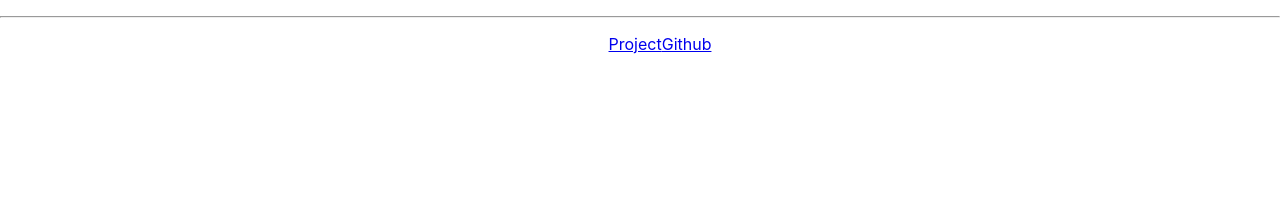
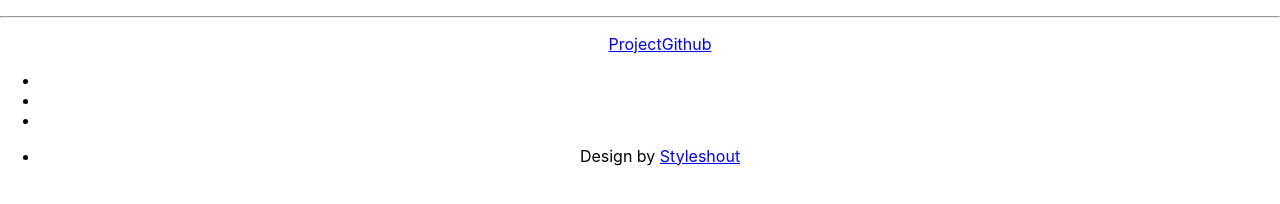
Before and after one commit to travinh/resume, a React (Create React App) app in the folder front-end/: page / in a window 1280 px wide. Shown: the part 244-448 px from the top of the page. Built offline with nearby package versions, Linux system fonts and the light colour scheme.

Commit message:
add infomation for footer component

```diff
--- a/front-end/src/components/Footer.js
+++ b/front-end/src/components/Footer.js
@@ -3,10 +3,30 @@ import React, { Component } from 'react'
 export default class Footer extends Component {
 
     render() {
+        if(this.props.data){
+            var networks= this.props.data.social.map(function(network){
+                return <li key={network.name}><a href={network.url}><i className={network.className}></i></a></li>
+            })
+        }
+
         return (
-            <div>
+            <footer>
 
-            </div>
-        )
+           <div className="row">
+              <div className="twelve columns">
+                 <ul className="social-links">
+                    {networks}
+                 </ul>
+
+                 <ul className="copyright">
+                    <li>Design by <a title="Styleshout" href="http://www.styleshout.com/">Styleshout</a></li>
+                 </ul>
+
+              </div>
+              <div id="go-top"><a className="smoothscroll" title="Back to Top" href="#home"><i className="icon-up-open"></i></a></div>
+           </div>
+        </footer>
+        );
     }
+
 }
```
